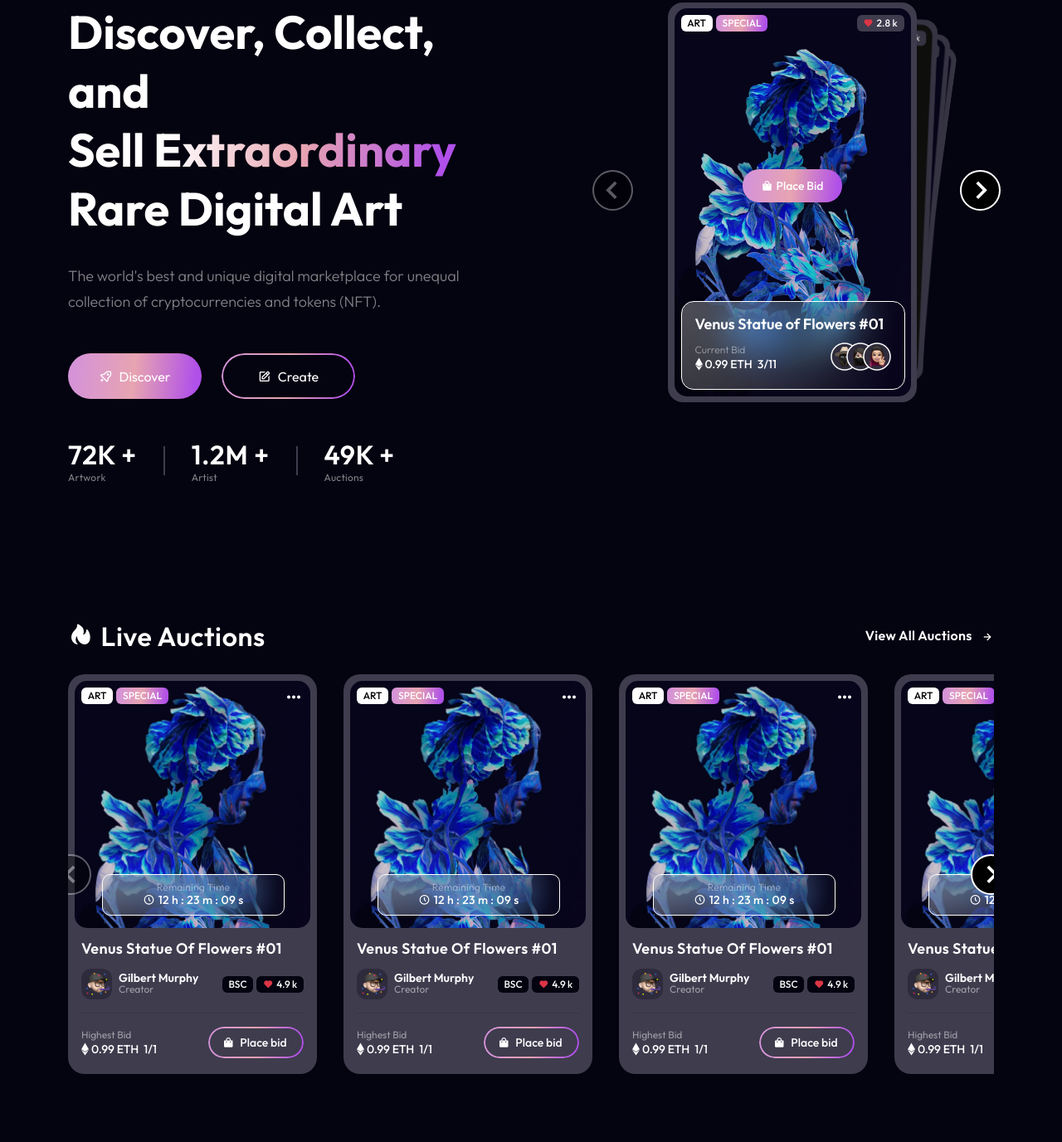
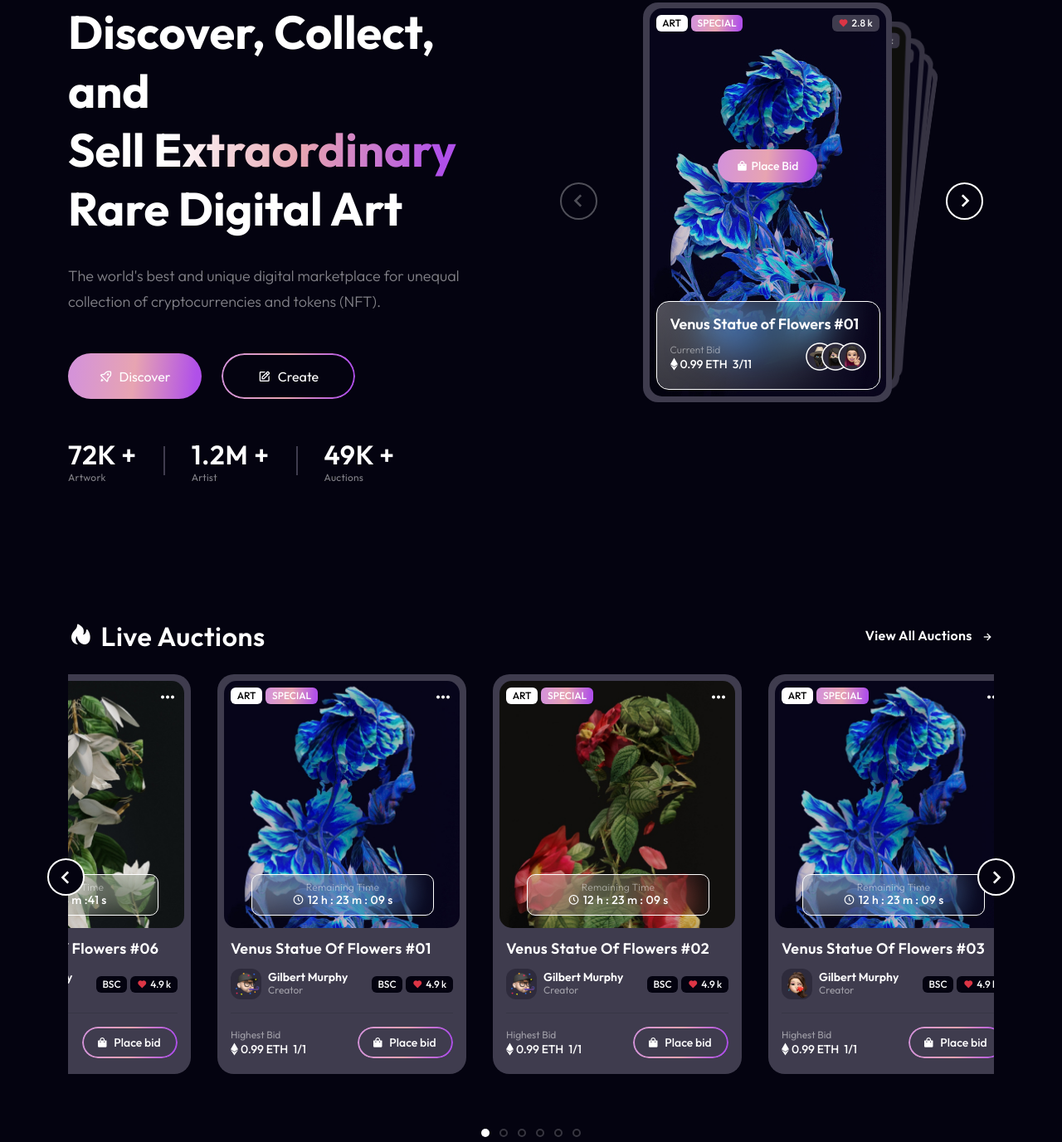
Before and after one commit to mhdilham-u/nstel-nft-marketplace, a website: page index.html in a window 1280 px wide. Shown: the part 143-1520 px from the top of the page at 83% size. Drawn offline with nearby package versions, Linux system fonts and the light colour scheme.

Commit message:
Live auctions section done (desktop version)

```diff
--- a/assets/js/script.js
+++ b/assets/js/script.js
@@ -1 +1,28 @@
-import "boxicons";
+// ========== COUNTDOWN LIVE BID! ========== //
+
+// Set the date we're counting down to
+var countDownDate = new Date("Jan 5, 2025 15:37:25").getTime();
+
+// Update the count down every 1 second
+var x = setInterval(function () {
+  // Get today's date and time
+  var now = new Date().getTime();
+
+  // Find the distance between now and the count down date
+  var distance = countDownDate - now;
+
+  // Time calculations for days, hours, minutes and seconds
+  //   var days = Math.floor(distance / (1000 * 60 * 60 * 24));
+  var hours = Math.floor((distance % (1000 * 60 * 60 * 24)) / (1000 * 60 * 60));
+  var minutes = Math.floor((distance % (1000 * 60 * 60)) / (1000 * 60));
+  var seconds = Math.floor((distance % (1000 * 60)) / 1000);
+
+  // Output the result in an element with id="demo"
+  document.getElementById("countdownbid").innerHTML = hours + " h :" + minutes + " m :" + seconds + " s ";
+
+  // If the count down is over, write some text
+  //   if (distance < 0) {
+  //     clearInterval(x);
+  //     document.getElementById("demo").innerHTML = "EXPIRED";
+  //   }
+}, 1000);
--- a/assets/sass/_base.scss
+++ b/assets/sass/_base.scss
@@ -41,10 +41,10 @@ body {
   background-color: #3f3c4e !important;
 }
 
-.swiper-button-next::after,
-.swiper-button-prev::after {
-  display: none;
-}
+// .swiper-button-next::after,
+// .swiper-button-prev::after {
+//   display: none;
+// }
 
 .view-all {
   display: flex;
@@ -187,23 +187,66 @@ body {
   }
 }
 
-.swiper {
-  .swiper-button-next,
-  .swiper-button-prev {
-    font-size: 45px;
+i.bx.bx-chevron-left.hero-navigation-prev.swiper-button-disabled,
+i.bx.bx-chevron-right.hero-navigation-next.swiper-button-disabled {
+  opacity: 0.3;
+  cursor: default;
+}
+
+.live-navigation {
+  display: flex;
+  justify-content: space-between;
+  align-items: center;
+  margin: -260px -25px;
+
+  & i {
+    display: flex;
+    justify-content: center;
+    align-items: center;
+    border-radius: 50%;
+    border: 2px solid $white-color;
     color: $white-color;
-    // margin: 45px -160px 0 -90px !important;
-    // left: 0;
-    // right: 10px;
-    margin-right: -20px;
-    margin-left: -20px;
+    background-color: $background-color;
+    font-size: 2rem;
+    width: 45px;
+    height: 45px;
+    z-index: 1;
+  }
+  & .swiper-pagination {
+    bottom: 0;
 
-    & .bx-chevron-right,
-    & .bx-chevron-left {
+    &-bullet {
+      width: 10px;
+      height: 10px;
+      margin: 0 6px !important;
       border: 2px solid $white-color;
-      background-color: $black-color;
-      border-radius: 50%;
-      z-index: 2;
+
+      &-active {
+        border: unset;
+        background-color: $white-color;
+      }
     }
   }
 }
+
+// .swiper {
+//   height: 110%;
+//   .swiper-button-next,
+//   .swiper-button-prev {
+//     font-size: 45px;
+//     color: $white-color;
+//     // margin: 45px -160px 0 -90px !important;
+//     // left: 0;
+//     // right: 10px;
+//     margin-right: -20px;
+//     margin-left: -20px;
+
+//     & .bx-chevron-right,
+//     & .bx-chevron-left {
+//       border: 2px solid $white-color;
+//       background-color: $black-color;
+//       border-radius: 50%;
+//       z-index: 2;
+//     }
+//   }
+// }
--- a/assets/sass/_hero.scss
+++ b/assets/sass/_hero.scss
@@ -72,11 +72,35 @@
       opacity: 1;
       margin: 10px 0;
     }
+    &navigation {
+      display: flex;
+      justify-content: space-between;
+      align-items: center;
+      width: 510px;
+      position: absolute;
+      left: -100px;
+      top: 45%;
+      z-index: 1;
+
+      & i {
+        display: flex;
+        justify-content: center;
+        align-items: center;
+        border-radius: 50%;
+        border: 2px solid $white-color;
+        color: $white-color;
+        font-size: 2rem;
+        width: 45px;
+        height: 45px;
+        z-index: 1;
+      }
+    }
   }
 
   .swiper {
-    width: 240px;
-    height: 320px;
+    width: 300px;
+    height: 482px;
+    position: relative;
     &-wrapper {
       width: auto;
     }
@@ -139,7 +163,7 @@
       align-items: center;
       position: absolute;
       left: 30%;
-      bottom: 50%;
+      bottom: 55%;
     }
     &-glass {
       display: flex;
@@ -177,17 +201,5 @@
         margin-left: -19px;
       }
     }
-    &-button-next,
-    &-button-prev {
-      font-size: 45px;
-      color: $white-color;
-      margin: 45px -160px 0 -90px !important;
-
-      & .bx-chevron-right,
-      & .bx-chevron-left {
-        border: 2px solid $white-color;
-        border-radius: 50%;
-      }
-    }
   }
 }
--- a/assets/sass/_live.scss
+++ b/assets/sass/_live.scss
@@ -1,5 +1,7 @@
 #live-section {
-  height: 100vh;
+  height: 78vh;
+  margin-bottom: 200px;
+  position: relative;
   .live- {
     &badge {
       @include badge-basic;
@@ -66,7 +68,7 @@
         font-weight: map-get($font-weights, semibold);
         font-size: 14px;
         color: #ffffff;
-        margin-bottom: 1px;
+        margin-bottom: 3px;
       }
       & span {
         font-weight: map-get($font-weights, regular);
--- a/index.html
+++ b/index.html
@@ -37,10 +37,10 @@
         <div class="collapse navbar-collapse" id="navbarSupportedContent">
           <ul class="navbar-nav ms-auto me-5">
             <li class="nav-item">
-              <a class="nav-link active" href="#">Home</a>
+              <a class="nav-link active" href="index.html">Home</a>
             </li>
             <li class="nav-item">
-              <a class="nav-link" href="#">Live Bid</a>
+              <a class="nav-link" href="#live-section">Live Bid</a>
             </li>
             <li class="nav-item">
               <a class="nav-link" href="#">Discover</a>
@@ -295,8 +295,10 @@
                   </div>
                 </div>
               </div>
-              <div class="swiper-button-next"><i class="bx bx-chevron-right"></i></div>
-              <div class="swiper-button-prev"><i class="bx bx-chevron-left"></i></div>
+              <div class="hero-navigation">
+                <i class="bx bx-chevron-left hero-navigation-prev"></i>
+                <i class="bx bx-chevron-right hero-navigation-next"></i>
+              </div>
             </div>
           </div>
         </div>
@@ -336,7 +338,7 @@
                           <small>Remaining Time</small>
                           <span class="d-flex align-items-center justify-content-center">
                             <i class="bx bx-time-five me-1"></i>
-                            <p>12 h : 23 m : 09 s</p>
+                            <p id="countdown">12 h : 23 m : 09 s</p>
                           </span>
                         </div>
                       </div>
@@ -344,6 +346,62 @@
                   </div>
                   <div class="swiper-content">
                     <h5>Venus Statue Of Flowers #01</h5>
+                    <div class="d-flex justify-content-between">
+                      <div class="d-flex align-items-center">
+                        <img class="creator" src="./assets/img/creator/creator-1.jpg" alt="" />
+                        <div class="d-flex flex-column ms-2">
+                          <h6>Gilbert Murphy</h6>
+                          <span>Creator</span>
+                        </div>
+                      </div>
+                      <div class="d-flex align-items-center">
+                        <div class="badge dark me-1">bsc</div>
+                        <div class="badge dark text-lowercase"><i class="bx bxs-heart text-danger me-1"></i> 4.9 k</div>
+                      </div>
+                    </div>
+                    <div class="text-dark">
+                      <hr />
+                    </div>
+                    <div class="d-flex align-items-center justify-content-between">
+                      <div class="d-flex flex-column">
+                        <span>Highest Bid</span>
+                        <div class="d-flex align-items-center">
+                          <img src="./assets/img/ethereum-icon.svg" alt="" />
+                          <p>0.99 ETH</p>
+                          <p>1/1</p>
+                        </div>
+                      </div>
+                      <a href="#" class="btn-basic border-gradient">
+                        <i class="bx bxs-shopping-bag me-1"></i>
+                        <p>Place bid</p>
+                      </a>
+                    </div>
+                  </div>
+                </div>
+                <div class="swiper-slide bg-primary">
+                  <div class="d-flex justify-content-center">
+                    <div class="position-relative mt-2" style="height: 298px">
+                      <img class="art" src="./assets/img/art/art-2.jpg" alt="" />
+                      <div class="d-flex position-absolute top-0 p-2 gap-1">
+                        <div class="badge category">Art</div>
+                        <div class="badge special">Special</div>
+                      </div>
+                      <div class="position-absolute top-0 end-0 p-2">
+                        <a href="" class="fs-4 text-white"><i class="bx bx-dots-horizontal-rounded"></i></a>
+                      </div>
+                      <div class="swiper-glass">
+                        <div class="d-flex text-center flex-column">
+                          <small>Remaining Time</small>
+                          <span class="d-flex align-items-center justify-content-center">
+                            <i class="bx bx-time-five me-1"></i>
+                            <p id="countdown">12 h : 23 m : 09 s</p>
+                          </span>
+                        </div>
+                      </div>
+                    </div>
+                  </div>
+                  <div class="swiper-content">
+                    <h5>Venus Statue Of Flowers #02</h5>
                     <div class="d-flex justify-content-between">
                       <div class="d-flex align-items-center">
                         <img class="creator" src="./assets/img/creator/creator-1.jpg" alt="" />
@@ -392,14 +450,70 @@
                           <small>Remaining Time</small>
                           <span class="d-flex align-items-center justify-content-center">
                             <i class="bx bx-time-five me-1"></i>
-                            <p>12 h : 23 m : 09 s</p>
+                            <p id="countdown">12 h : 23 m : 09 s</p>
                           </span>
                         </div>
                       </div>
                     </div>
                   </div>
                   <div class="swiper-content">
-                    <h5>Venus Statue Of Flowers #01</h5>
+                    <h5>Venus Statue Of Flowers #03</h5>
+                    <div class="d-flex justify-content-between">
+                      <div class="d-flex align-items-center">
+                        <img class="creator" src="./assets/img/creator/creator-3.jpg" alt="" />
+                        <div class="d-flex flex-column ms-2">
+                          <h6>Gilbert Murphy</h6>
+                          <span>Creator</span>
+                        </div>
+                      </div>
+                      <div class="d-flex align-items-center">
+                        <div class="badge dark me-1">bsc</div>
+                        <div class="badge dark text-lowercase"><i class="bx bxs-heart text-danger me-1"></i> 4.9 k</div>
+                      </div>
+                    </div>
+                    <div class="text-dark">
+                      <hr />
+                    </div>
+                    <div class="d-flex align-items-center justify-content-between">
+                      <div class="d-flex flex-column">
+                        <span>Highest Bid</span>
+                        <div class="d-flex align-items-center">
+                          <img src="./assets/img/ethereum-icon.svg" alt="" />
+                          <p>0.99 ETH</p>
+                          <p>1/1</p>
+                        </div>
+                      </div>
+                      <a href="#" class="btn-basic border-gradient">
+                        <i class="bx bxs-shopping-bag me-1"></i>
+                        <p>Place bid</p>
+                      </a>
+                    </div>
+                  </div>
+                </div>
+                <div class="swiper-slide bg-primary">
+                  <div class="d-flex justify-content-center">
+                    <div class="position-relative mt-2" style="height: 298px">
+                      <img class="art" src="./assets/img/art/art-4.jpg" alt="" />
+                      <div class="d-flex position-absolute top-0 p-2 gap-1">
+                        <div class="badge category">Art</div>
+                        <div class="badge special">Special</div>
+                      </div>
+                      <div class="position-absolute top-0 end-0 p-2">
+                        <a href="" class="fs-4 text-white"><i class="bx bx-dots-horizontal-rounded"></i></a>
+                      </div>
+                      <div class="swiper-glass">
+                        <div class="d-flex text-center flex-column">
+                          <small>Remaining Time</small>
+                          <span class="d-flex align-items-center justify-content-center">
+                            <i class="bx bx-time-five me-1"></i>
+                            <p id="countdown">12 h : 23 m : 09 s</p>
+                          </span>
+                        </div>
+                      </div>
+                    </div>
+                  </div>
+                  <div class="swiper-content">
+                    <h5>Venus Statue Of Flowers #04</h5>
                     <div class="d-flex justify-content-between">
                       <div class="d-flex align-items-center">
                         <img class="creator" src="./assets/img/creator/creator-1.jpg" alt="" />
@@ -435,7 +549,7 @@
                 <div class="swiper-slide bg-primary">
                   <div class="d-flex justify-content-center">
                     <div class="position-relative mt-2" style="height: 298px">
-                      <img class="art" src="./assets/img/art/art-1.jpg" alt="" />
+                      <img class="art" src="./assets/img/art/art-5.jpg" alt="" />
                       <div class="d-flex position-absolute top-0 p-2 gap-1">
                         <div class="badge category">Art</div>
                         <div class="badge special">Special</div>
@@ -448,14 +562,14 @@
                           <small>Remaining Time</small>
                           <span class="d-flex align-items-center justify-content-center">
                             <i class="bx bx-time-five me-1"></i>
-                            <p>12 h : 23 m : 09 s</p>
+                            <p id="countdown">12 h : 23 m : 09 s</p>
                           </span>
                         </div>
                       </div>
                     </div>
                   </div>
                   <div class="swiper-content">
-                    <h5>Venus Statue Of Flowers #01</h5>
+                    <h5>Venus Statue Of Flowers #05</h5>
                     <div class="d-flex justify-content-between">
                       <div class="d-flex align-items-center">
                         <img class="creator" src="./assets/img/creator/creator-1.jpg" alt="" />
@@ -491,7 +605,7 @@
                 <div class="swiper-slide bg-primary">
                   <div class="d-flex justify-content-center">
                     <div class="position-relative mt-2" style="height: 298px">
-                      <img class="art" src="./assets/img/art/art-1.jpg" alt="" />
+                      <img class="art" src="./assets/img/art/art-6.jpg" alt="" />
                       <div class="d-flex position-absolute top-0 p-2 gap-1">
                         <div class="badge category">Art</div>
                         <div class="badge special">Special</div>
@@ -504,126 +618,14 @@
                           <small>Remaining Time</small>
                           <span class="d-flex align-items-center justify-content-center">
                             <i class="bx bx-time-five me-1"></i>
-                            <p>12 h : 23 m : 09 s</p>
+                            <p id="countdownbid">12 h : 23 m : 09 s</p>
                           </span>
                         </div>
                       </div>
                     </div>
                   </div>
                   <div class="swiper-content">
-                    <h5>Venus Statue Of Flowers #01</h5>
-                    <div class="d-flex justify-content-between">
-                      <div class="d-flex align-items-center">
-                        <img class="creator" src="./assets/img/creator/creator-1.jpg" alt="" />
-                        <div class="d-flex flex-column ms-2">
-                          <h6>Gilbert Murphy</h6>
-                          <span>Creator</span>
-                        </div>
-                      </div>
-                      <div class="d-flex align-items-center">
-                        <div class="badge dark me-1">bsc</div>
-                        <div class="badge dark text-lowercase"><i class="bx bxs-heart text-danger me-1"></i> 4.9 k</div>
-                      </div>
-                    </div>
-                    <div class="text-dark">
-                      <hr />
-                    </div>
-                    <div class="d-flex align-items-center justify-content-between">
-                      <div class="d-flex flex-column">
-                        <span>Highest Bid</span>
-                        <div class="d-flex align-items-center">
-                          <img src="./assets/img/ethereum-icon.svg" alt="" />
-                          <p>0.99 ETH</p>
-                          <p>1/1</p>
-                        </div>
-                      </div>
-                      <a href="#" class="btn-basic border-gradient">
-                        <i class="bx bxs-shopping-bag me-1"></i>
-                        <p>Place bid</p>
-                      </a>
-                    </div>
-                  </div>
-                </div>
-                <div class="swiper-slide bg-primary">
-                  <div class="d-flex justify-content-center">
-                    <div class="position-relative mt-2" style="height: 298px">
-                      <img class="art" src="./assets/img/art/art-1.jpg" alt="" />
-                      <div class="d-flex position-absolute top-0 p-2 gap-1">
-                        <div class="badge category">Art</div>
-                        <div class="badge special">Special</div>
-                      </div>
-                      <div class="position-absolute top-0 end-0 p-2">
-                        <a href="" class="fs-4 text-white"><i class="bx bx-dots-horizontal-rounded"></i></a>
-                      </div>
-                      <div class="swiper-glass">
-                        <div class="d-flex text-center flex-column">
-                          <small>Remaining Time</small>
-                          <span class="d-flex align-items-center justify-content-center">
-                            <i class="bx bx-time-five me-1"></i>
-                            <p>12 h : 23 m : 09 s</p>
-                          </span>
-                        </div>
-                      </div>
-                    </div>
-                  </div>
-                  <div class="swiper-content">
-                    <h5>Venus Statue Of Flowers #01</h5>
-                    <div class="d-flex justify-content-between">
-                      <div class="d-flex align-items-center">
-                        <img class="creator" src="./assets/img/creator/creator-1.jpg" alt="" />
-                        <div class="d-flex flex-column ms-2">
-                          <h6>Gilbert Murphy</h6>
-                          <span>Creator</span>
-                        </div>
-                      </div>
-                      <div class="d-flex align-items-center">
-                        <div class="badge dark me-1">bsc</div>
-                        <div class="badge dark text-lowercase"><i class="bx bxs-heart text-danger me-1"></i> 4.9 k</div>
-                      </div>
-                    </div>
-                    <div class="text-dark">
-                      <hr />
-                    </div>
-                    <div class="d-flex align-items-center justify-content-between">
-                      <div class="d-flex flex-column">
-                        <span>Highest Bid</span>
-                        <div class="d-flex align-items-center">
-                          <img src="./assets/img/ethereum-icon.svg" alt="" />
-                          <p>0.99 ETH</p>
-                          <p>1/1</p>
-                        </div>
-                      </div>
-                      <a href="#" class="btn-basic border-gradient">
-                        <i class="bx bxs-shopping-bag me-1"></i>
-                        <p>Place bid</p>
-                      </a>
-                    </div>
-                  </div>
-                </div>
-                <div class="swiper-slide bg-primary">
-                  <div class="d-flex justify-content-center">
-                    <div class="position-relative mt-2" style="height: 298px">
-                      <img class="art" src="./assets/img/art/art-1.jpg" alt="" />
-                      <div class="d-flex position-absolute top-0 p-2 gap-1">
-                        <div class="badge category">Art</div>
-                        <div class="badge special">Special</div>
-                      </div>
-                      <div class="position-absolute top-0 end-0 p-2">
-                        <a href="" class="fs-4 text-white"><i class="bx bx-dots-horizontal-rounded"></i></a>
-                      </div>
-                      <div class="swiper-glass">
-                        <div class="d-flex text-center flex-column">
-                          <small>Remaining Time</small>
-                          <span class="d-flex align-items-center justify-content-center">
-                            <i class="bx bx-time-five me-1"></i>
-                            <p>12 h : 23 m : 09 s</p>
-                          </span>
-                        </div>
-                      </div>
-                    </div>
-                  </div>
-                  <div class="swiper-content">
-                    <h5>Venus Statue Of Flowers #01</h5>
+                    <h5>Venus Statue Of Flowers #06</h5>
                     <div class="d-flex justify-content-between">
                       <div class="d-flex align-items-center">
                         <img class="creator" src="./assets/img/creator/creator-1.jpg" alt="" />
@@ -657,8 +659,11 @@
                   </div>
                 </div>
               </div>
-              <div class="swiper-button-next"><i class="bx bx-chevron-right"></i></div>
-              <div class="swiper-button-prev"><i class="bx bx-chevron-left"></i></div>
+            </div>
+            <div class="live-navigation">
+              <i class="bx bx-chevron-left live-navigation-prev"></i>
+              <i class="bx bx-chevron-right live-navigation-next"></i>
+              <div class="swiper-pagination"></div>
             </div>
           </div>
         </div>
@@ -670,31 +675,34 @@
 
     <!-- Swiper JS -->
     <script src="https://cdn.jsdelivr.net/npm/swiper@8/swiper-bundle.min.js"></script>
+    <!-- Main JS -->
+    <script src="./assets/js/script.js"></script>
     <script>
       var heroSwiper = new Swiper(".swiper-hero", {
         effect: "cards",
         // loop: true,
         grabCursor: true,
         navigation: {
-          nextEl: ".swiper-button-next",
-          prevEl: ".swiper-button-prev",
+          nextEl: ".hero-navigation-next",
+          prevEl: ".hero-navigation-prev",
         },
       });
 
       var liveSwiper = new Swiper(".swiper-live", {
         slidesPerView: 4,
         spaceBetween: 32,
+        // grabCursor: true,
         keyboard: {
           enabled: true,
         },
-        // loop: true,
-        navigation: {
-          nextEl: ".swiper-button-next",
-          prevEl: ".swiper-button-prev",
-        },
+        loop: true,
         pagination: {
           el: ".swiper-pagination",
           clickable: true,
+        },
+        navigation: {
+          nextEl: ".live-navigation-next",
+          prevEl: ".live-navigation-prev",
         },
       });
     </script>
```
Also changed, not shown: assets/css/styles.css.
